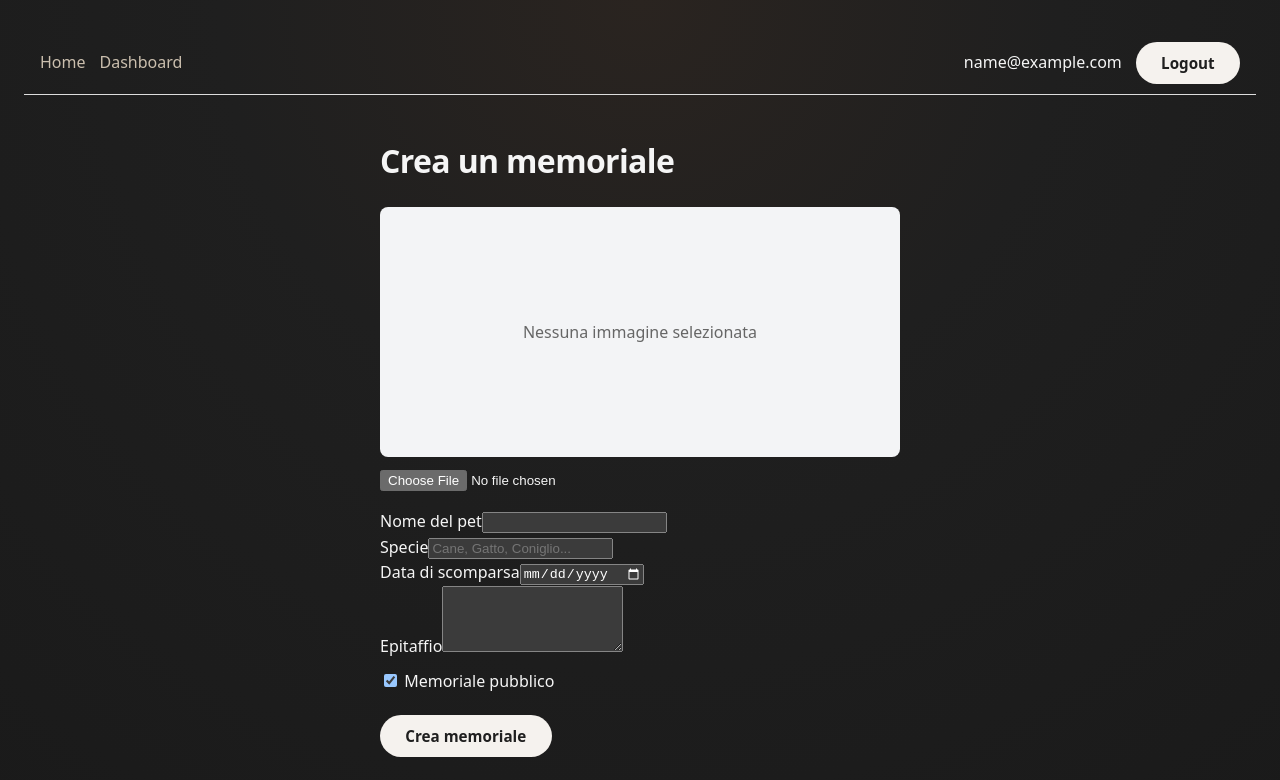
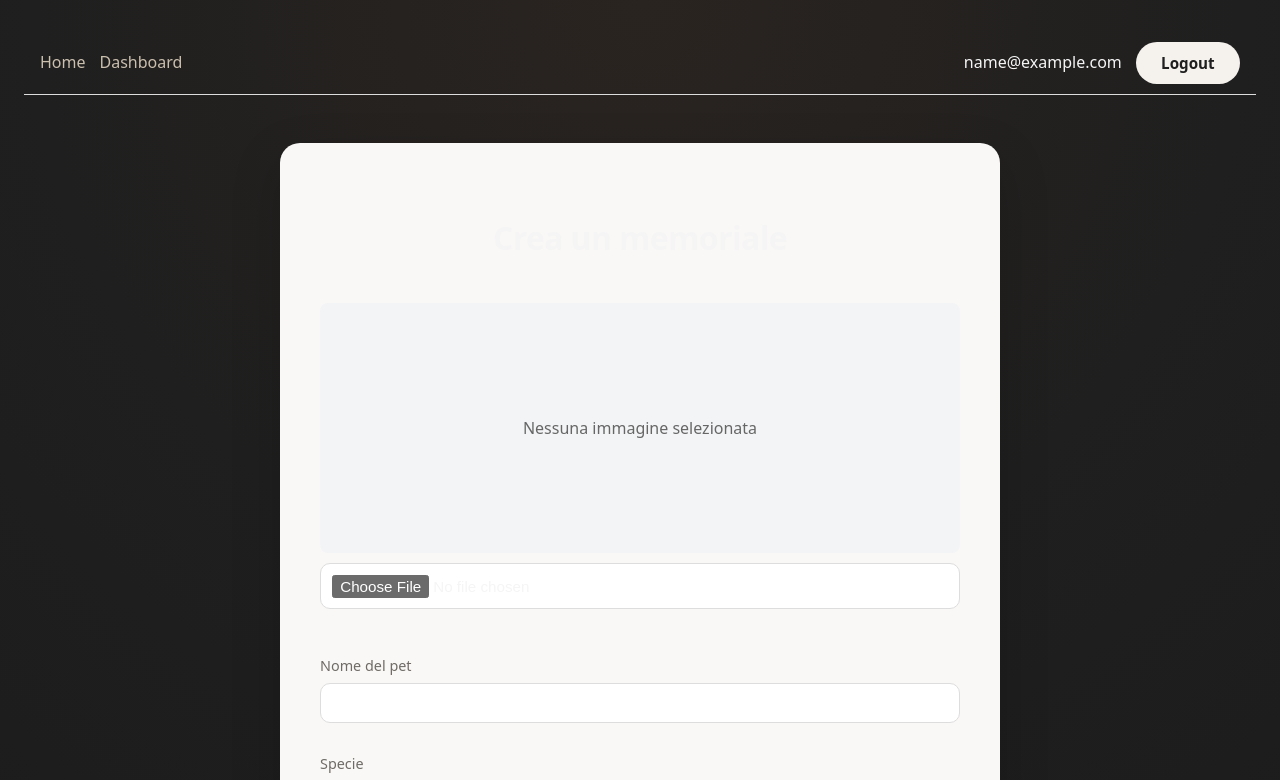
Before and after one commit to andreamalvezzi/virtual-pet-memorial, a React app in the folder frontend/: page /#/dashboard/memorials/new in a window 1280 px wide. Shown: the top 780 px of the page. Built offline with nearby package versions, Linux system fonts and the light colour scheme; sample sign-in values are in the browser's storage; the HTML template or start-up script is replaced by a standard one.

Commit message:
git commit -m "style: improve NewMemorialPage spacing and layout"

```diff
--- /dev/null
+++ b/frontend/src/pages/NewMemorialPage.css
@@ -0,0 +1,78 @@
+.create-memorial-container {
+  max-width: 720px;
+  margin: 3rem auto;
+  padding: 3rem 2.5rem;
+  background: #faf8f6;
+  border-radius: 20px;
+  box-shadow: 0 18px 50px rgba(0, 0, 0, 0.18);
+  text-align: center;
+}
+
+.create-memorial-container h1 {
+  margin-bottom: 2.5rem;
+}
+
+/* FORM */
+
+.create-memorial-form {
+  display: flex;
+  flex-direction: column;
+  gap: 1.8rem; /* 🔥 QUI NASCE IL RESPIRO */
+}
+
+/* GROUP */
+
+.form-group {
+  display: flex;
+  flex-direction: column;
+  align-items: flex-start;
+  gap: 0.4rem;
+}
+
+/* LABEL */
+
+.form-group label {
+  font-size: 0.9rem;
+  color: #6f6b66;
+}
+
+/* INPUT */
+
+.create-memorial-form input,
+.create-memorial-form textarea {
+  width: 100%;
+  padding: 0.65rem 0.7rem;
+  border-radius: 10px;
+  border: 1px solid #ddd;
+  font-size: 0.95rem;
+  background: #fff;
+}
+
+.create-memorial-form textarea {
+  min-height: 90px;
+  resize: vertical;
+}
+
+/* CHECKBOX */
+
+.form-checkbox {
+  display: flex;
+  align-items: center;
+  gap: 0.6rem;
+  font-size: 0.9rem;
+  color: #6f6b66;
+}
+
+/* ERROR */
+
+.form-error {
+  color: #c86464;
+  font-size: 0.9rem;
+}
+
+/* CTA */
+
+.create-memorial-form button {
+  margin-top: 1.5rem;
+  align-self: center;
+}
--- a/frontend/src/pages/NewMemorialPage.jsx
+++ b/frontend/src/pages/NewMemorialPage.jsx
@@ -1,7 +1,8 @@
 import { useState } from "react";
 import { useNavigate } from "react-router-dom";
 import { createMemorial } from "../api/memorials";
-import PetImageUpload from "../components/PetImageUpload"; // 👈 AGGIUNTO
+import PetImageUpload from "../components/PetImageUpload";
+import "./NewMemorialPage.css";
 
 export default function NewMemorialPage() {
   const navigate = useNavigate();
@@ -14,7 +15,7 @@ export default function NewMemorialPage() {
     isPublic: true,
   });
 
-  const [imageUrl, setImageUrl] = useState(null); // 👈 AGGIUNTO
+  const [imageUrl, setImageUrl] = useState(null);
   const [loading, setLoading] = useState(false);
   const [error, setError] = useState(null);
 
@@ -40,10 +41,7 @@ export default function NewMemorialPage() {
       setLoading(true);
 
       const memorial = await createMemorial(
-        {
-          ...form,
-          imageUrl, // 👈 AGGIUNTO
-        },
+        { ...form, imageUrl },
         token
       );
 
@@ -56,14 +54,17 @@ export default function NewMemorialPage() {
   }
 
   return (
-    <div style={{ maxWidth: 520, margin: "40px auto" }}>
+    <div className="create-memorial-container">
       <h1>Crea un memoriale</h1>
 
-      <form onSubmit={handleSubmit}>
-        {/* UPLOAD IMMAGINE */}
+      <form
+        className="create-memorial-form"
+        onSubmit={handleSubmit}
+      >
+        {/* IMMAGINE */}
         <PetImageUpload onUpload={setImageUrl} />
 
-        <div>
+        <div className="form-group">
           <label>Nome del pet</label>
           <input
             type="text"
@@ -74,7 +75,7 @@ export default function NewMemorialPage() {
           />
         </div>
 
-        <div>
+        <div className="form-group">
           <label>Specie</label>
           <input
             type="text"
@@ -86,7 +87,7 @@ export default function NewMemorialPage() {
           />
         </div>
 
-        <div>
+        <div className="form-group">
           <label>Data di scomparsa</label>
           <input
             type="date"
@@ -97,40 +98,31 @@ export default function NewMemorialPage() {
           />
         </div>
 
-        <div>
+        <div className="form-group">
           <label>Epitaffio</label>
           <textarea
             name="epitaph"
             value={form.epitaph}
             onChange={handleChange}
-            rows={4}
             required
           />
         </div>
 
-        <div style={{ marginTop: 10 }}>
-          <label>
-            <input
-              type="checkbox"
-              name="isPublic"
-              checked={form.isPublic}
-              onChange={handleChange}
-            />{" "}
-            Memoriale pubblico
-          </label>
+        <div className="form-checkbox">
+          <input
+            type="checkbox"
+            name="isPublic"
+            checked={form.isPublic}
+            onChange={handleChange}
+          />
+          <span>Memoriale pubblico</span>
         </div>
 
         {error && (
-          <p style={{ color: "red", marginTop: 10 }}>
-            {error}
-          </p>
+          <p className="form-error">{error}</p>
         )}
 
-        <button
-          type="submit"
-          disabled={loading}
-          style={{ marginTop: 20 }}
-        >
+        <button type="submit" disabled={loading}>
           {loading ? "Salvataggio..." : "Crea memoriale"}
         </button>
       </form>
```
